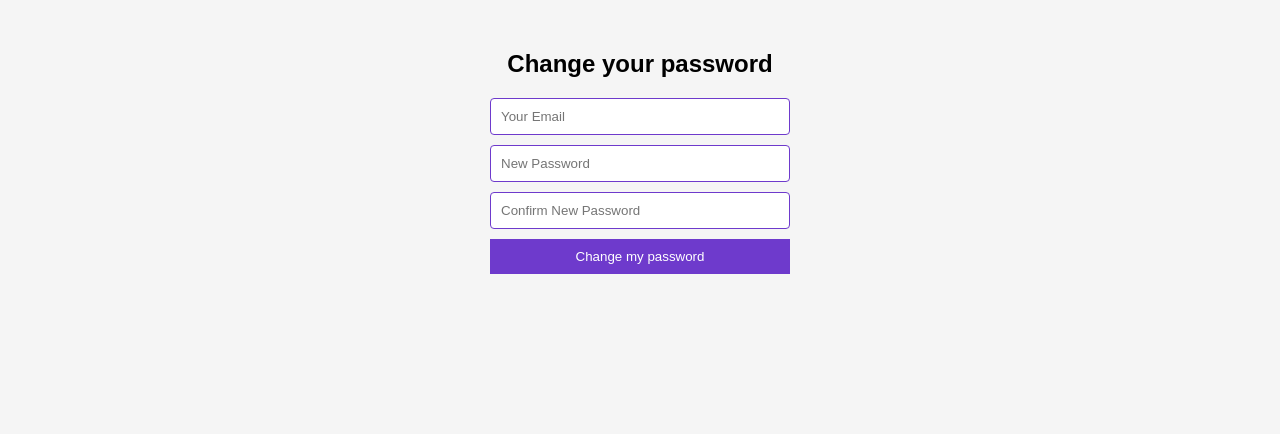
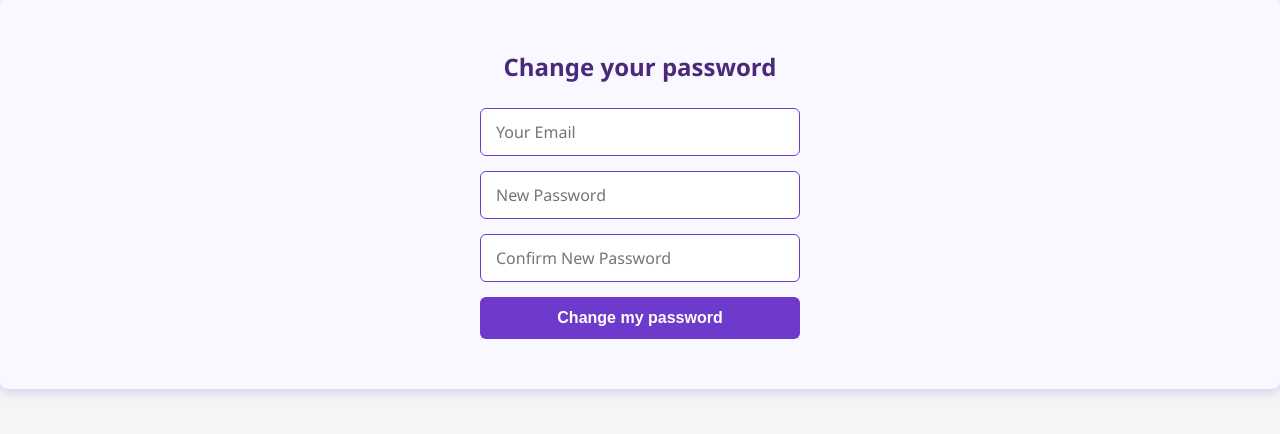
Before and after one commit to ramilvl/academia_frontend, a React (Vite) app: page /forget-password in a window 1280 px wide. Shown: the top 434 px of the page. Built offline with nearby package versions, Linux system fonts and the light colour scheme; no server answers.

Commit message:
login component is done

```diff
--- a/src/pages/ForgetPassword.tsx
+++ b/src/pages/ForgetPassword.tsx
@@ -45,19 +45,21 @@ function ForgotPassword() {
 
         setLoading(true);
         try {
-            const response = await fetch('http://localhost:8080/api/auth/reset-password', {
-                method: 'POST',
+            const response = await fetch('http://localhost:8080/v1/auth/change-password', {
+                method: 'PUT',
                 headers: { 'Content-Type': 'application/json' },
-                body: JSON.stringify({ email, newPassword }),
+                body: JSON.stringify({ email, newPassword, confirmPassword }),
             });
 
             if (!response.ok) {
-                setError('Server xətası baş verdi.');
+                const data = await response.json().catch(() => null);
+                const serverMessage = data?.message || 'Server xətası baş verdi.';
+                setError(serverMessage);
                 return;
             }
 
             setSuccess('Şifrəniz uğurla dəyişdirildi!');
-            setTimeout(() => navigate('/login'), 2000);
+            setTimeout(() => navigate('/login'), 1000);
         } catch {
             setError('Şəbəkə xətası baş verdi.');
         } finally {
@@ -94,7 +96,6 @@ function ForgotPassword() {
                     autoComplete="new-password"
                 />
 
-
                 {error && <p style={{ color: 'red' }}>{error}</p>}
                 {success && <p style={{ color: 'green' }}>{success}</p>}
 
--- a/src/styles/ForgetPassword.scss
+++ b/src/styles/ForgetPassword.scss
@@ -3,34 +3,64 @@
     flex-direction: column;
     align-items: center;
     padding: 50px;
+    background-color: #f9f7ff; /* Açıq fon əlavə etdim */
+    border-radius: 8px;
+    box-shadow: 0 4px 8px rgba(110, 58, 204, 0.2);
 
     h2 {
-        margin-bottom: 20px;
+        margin-bottom: 25px;
+        color: #4a297a;
+        font-family: 'Segoe UI', Tahoma, Geneva, Verdana, sans-serif;
+        font-weight: 600;
+        font-size: 24px;
     }
 
     .forgot-password-form {
         display: flex;
         flex-direction: column;
-        width: 300px;
+        width: 320px;
 
         input {
-            margin-bottom: 10px;
-            padding: 10px;
-            border: 1px solid #6e3acc;
-            border-radius: 4px;
+            margin-bottom: 15px;
+            padding: 12px 15px;
+            border: 1.5px solid #6e3acc;
+            border-radius: 6px;
+            font-size: 16px;
+            font-family: 'Segoe UI', Tahoma, Geneva, Verdana, sans-serif;
+
+            &:focus {
+                outline: none;
+                border-color: #572ea3;
+                box-shadow: 0 0 5px #572ea3;
+                transition: 0.3s;
+            }
         }
 
         button {
             background-color: #6e3acc;
             color: white;
-            padding: 10px;
+            padding: 12px;
+            font-size: 16px;
+            font-weight: 600;
             border: none;
+            border-radius: 6px;
             cursor: pointer;
-            transition: background-color 0.3s;
+            transition: background-color 0.3s ease;
 
-            &:hover {
+            &:hover:not(:disabled) {
                 background-color: #572ea3;
             }
+
+            &:disabled {
+                background-color: #b1a7d6;
+                cursor: not-allowed;
+            }
+        }
+
+        p {
+            font-size: 14px;
+            margin-top: 5px;
+            font-family: 'Segoe UI', Tahoma, Geneva, Verdana, sans-serif;
         }
     }
 }
```
